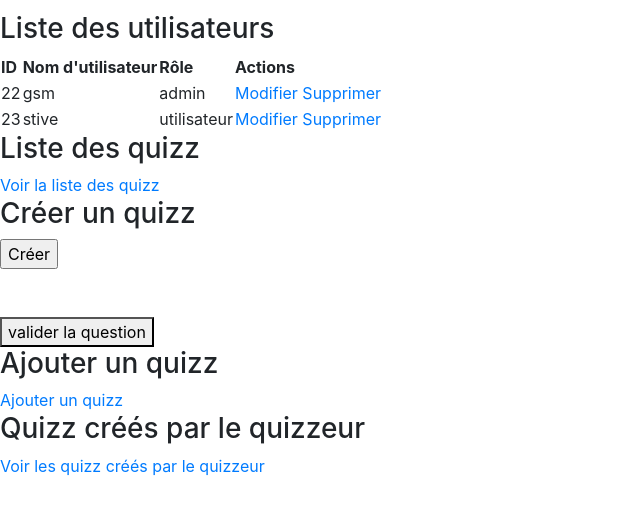
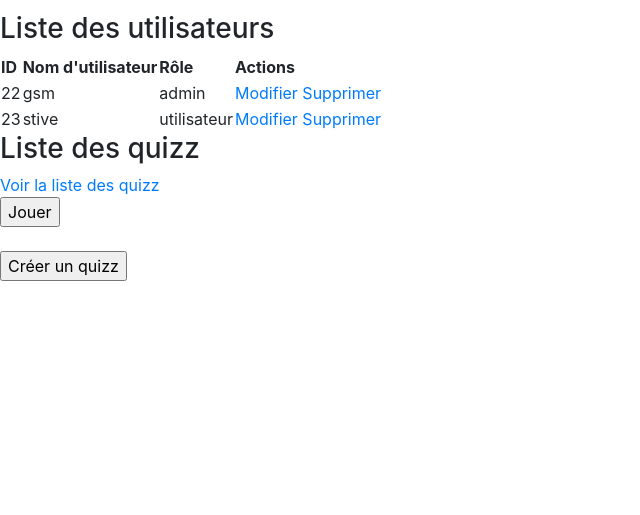
Before and after one commit to The-NumeN/QuizzeoPSB, a PHP site: page /Admin.php in a window 1280 px wide. Shown: the part 214-729 px from the top of the page, without its empty margins (0-640 px from the left). Run offline with PHP 8.4, Linux system fonts and the light colour scheme; a user stored in the database is signed in; data comes from the database, SQL or seed files in the repository.

Commit message:
boutons admin

```diff
--- a/Admin.php
+++ b/Admin.php
@@ -92,17 +92,14 @@ while ($row = mysqli_fetch_assoc($result)) {
 
     <h3>Liste des quizz</h3>
     <a href="quizz_list.php">Voir la liste des quizz</a>
-    <h3>Créer un quizz</h3>
+    <div class="jouer">
+      <input type="button"onclick="selectquizz()"value="Jouer"/><br><br>
+      <div id="play"></div>
+    </div>
     <div class="créer">
-        <input type="button" onclick="addquizz()" value="Créer"/><br></br>
-        <form>
-            <div id="crea"></div><br>
-            <button type="submit">valider la question</button>
-        </form>
-    <h3>Ajouter un quizz</h3>
-    <a href="ajout_quizz.php">Ajouter un quizz</a>
-    <h3>Quizz créés par le quizzeur</h3>
-    <a href="user_quizzes.php">Voir les quizz créés par le quizzeur</a>
+        <input type="button" onclick="addquizz()" value="Créer un quizz"/><br></br>
+    <div id="crea"></div>
+    <div id="crea1"></div>
 </body>
 <?php ?>
 </html>
--- a/quizzer.php
+++ b/quizzer.php
@@ -14,8 +14,6 @@ include 'header.php';
     <script></script>
 </head>
 <body>
-<script>
-</script>
     <div class="jouer">
       <input type="button"onclick="selectquizz()"value="Jouer"/><br><br>
       <div id="play"></div>
@@ -24,6 +22,5 @@ include 'header.php';
         <input type="button" onclick="addquizz()" value="Créer un quizz"/><br></br>
     <div id="crea"></div>
     <div id="crea1"></div>
-
 </body>
 </html>
```
